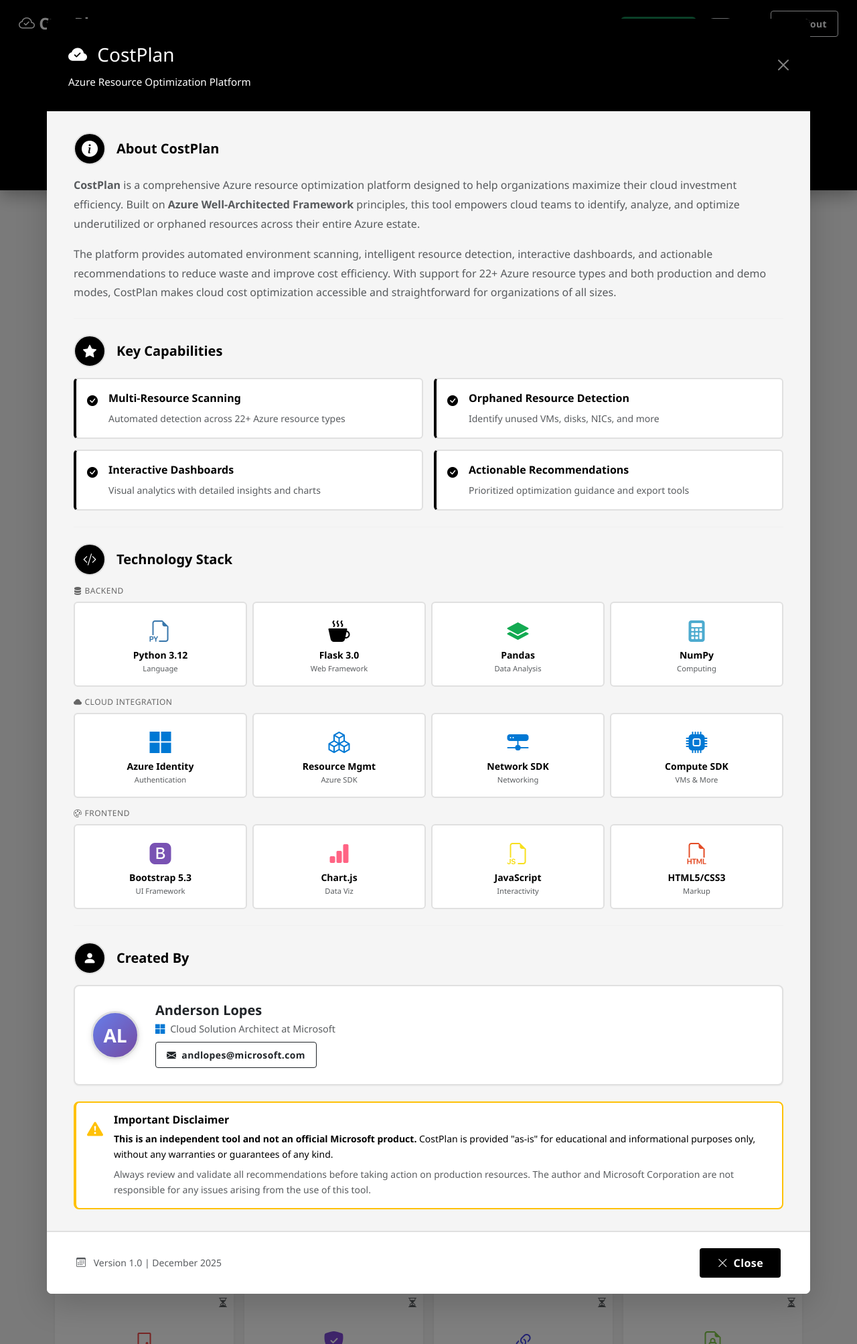
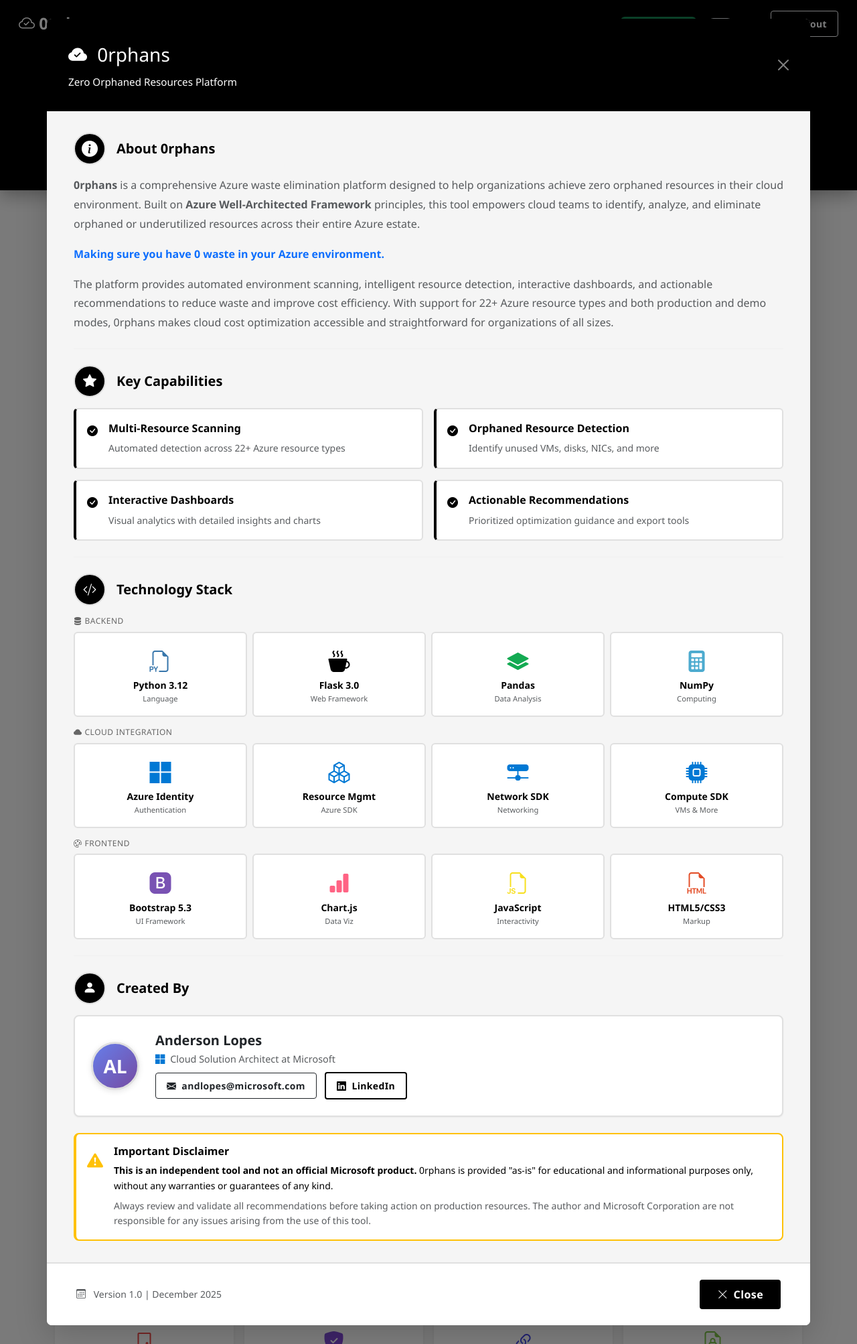
Before and after one commit to soaand01/azure0rphans, a Flask app: page / in a window 1280 px wide, after a click on "About". Shown: the whole page at 67% size. Run offline with Flask 3, Linux system fonts and the light colour scheme.

Commit message:
Updating to Orphans

```diff
--- a/app.py
+++ b/app.py
@@ -1,5 +1,5 @@
 """
-CostPlan
+0rphans
 Azure App Service Plans cost optimization analyzer
 """
 
--- a/demo_data_generator.py
+++ b/demo_data_generator.py
@@ -1,5 +1,5 @@
 """
-Demo Data Generator for Azure CostPlan
+Demo Data Generator for Azure 0rphans
 Generates realistic fake Azure resource data matching production structure EXACTLY
 """
 
--- a/static/css/style.css
+++ b/static/css/style.css
@@ -1,4 +1,4 @@
-/* Custom Styles for CostPlan Dashboard */
+/* Custom Styles for 0rphans Dashboard */
 
 :root {
     --primary-color: #000;
--- a/templates/base.html
+++ b/templates/base.html
@@ -3,7 +3,7 @@
 <head>
     <meta charset="UTF-8">
     <meta name="viewport" content="width=device-width, initial-scale=1.0">
-    <title>{% block title %}CostPlan{% endblock %}</title>
+    <title>{% block title %}0rphans{% endblock %}</title>
 
     <!-- Bootstrap 5 CSS -->
     <link href="https://cdn.jsdelivr.net/npm/bootstrap@5.3.2/dist/css/bootstrap.min.css" rel="stylesheet">
@@ -21,7 +21,7 @@
             <div class="d-flex align-items-center">
                 <a href="/" class="navbar-brand mb-0 h1 text-decoration-none">
                     <i class="bi bi-cloud-check"></i>
-                    CostPlan
+                    0rphans
                 </a>
                 {% block nav_links %}
                 <a href="/" class="btn btn-sm btn-outline-light ms-3">
@@ -63,9 +63,9 @@
                     <div>
                         <h3 class="modal-title mb-2" id="aboutModalLabel">
                             <i class="bi bi-cloud-check-fill me-2"></i>
-                            CostPlan
+                            0rphans
                         </h3>
-                        <p class="mb-0 opacity-90" style="font-size: 0.95rem;">Azure Resource Optimization Platform</p>
+                        <p class="mb-0 opacity-90" style="font-size: 0.95rem;">Zero Orphaned Resources Platform</p>
                     </div>
                     <button type="button" class="btn-close btn-close-white" data-bs-dismiss="modal" aria-label="Close"></button>
                 </div>
@@ -76,13 +76,16 @@
                             <div class="rounded-circle d-flex align-items-center justify-content-center me-3" style="width: 48px; height: 48px; background: #000; border: 2px solid #e0e0e0;">
                                 <i class="bi bi-info-circle-fill text-white fs-4"></i>
                             </div>
-                            <h5 class="mb-0 fw-bold">About CostPlan</h5>
+                            <h5 class="mb-0 fw-bold">About 0rphans</h5>
                         </div>
                         <p class="text-muted mb-3" style="line-height: 1.8;">
-                            <strong>CostPlan</strong> is a comprehensive Azure resource optimization platform designed to help organizations maximize their cloud investment efficiency. Built on <strong>Azure Well-Architected Framework</strong> principles, this tool empowers cloud teams to identify, analyze, and optimize underutilized or orphaned resources across their entire Azure estate.
+                            <strong>0rphans</strong> is a comprehensive Azure waste elimination platform designed to help organizations achieve zero orphaned resources in their cloud environment. Built on <strong>Azure Well-Architected Framework</strong> principles, this tool empowers cloud teams to identify, analyze, and eliminate orphaned or underutilized resources across their entire Azure estate.
+                        </p>
+                        <p class="text-primary fw-semibold mb-3" style="line-height: 1.8;">
+                            Making sure you have 0 waste in your Azure environment.
                         </p>
                         <p class="text-muted mb-0" style="line-height: 1.8;">
-                            The platform provides automated environment scanning, intelligent resource detection, interactive dashboards, and actionable recommendations to reduce waste and improve cost efficiency. With support for 22+ Azure resource types and both production and demo modes, CostPlan makes cloud cost optimization accessible and straightforward for organizations of all sizes.
+                            The platform provides automated environment scanning, intelligent resource detection, interactive dashboards, and actionable recommendations to reduce waste and improve cost efficiency. With support for 22+ Azure resource types and both production and demo modes, 0rphans makes cloud cost optimization accessible and straightforward for organizations of all sizes.
                         </p>
                     </div>
 
@@ -284,8 +287,11 @@
                                             Cloud Solution Architect at Microsoft
                                         </p>
                                         <p class="mb-0">
-                                            <a href="mailto:andlopes@microsoft.com" class="btn btn-sm btn-outline-dark">
+                                            <a href="mailto:andlopes@microsoft.com" class="btn btn-sm btn-outline-dark me-2">
                                                 <i class="bi bi-envelope-fill me-2"></i>andlopes@microsoft.com
+                                            </a>
+                                            <a href="https://www.linkedin.com/in/andersonsoaresl/" target="_blank" class="btn btn-sm btn-outline-primary">
+                                                <i class="bi bi-linkedin me-2"></i>LinkedIn
                                             </a>
                                         </p>
                                     </div>
@@ -301,7 +307,7 @@
                             <div>
                                 <h6 class="alert-heading fw-bold mb-2">Important Disclaimer</h6>
                                 <p class="mb-2 small">
-                                    <strong>This is an independent tool and not an official Microsoft product.</strong> CostPlan is provided "as-is" for educational and informational purposes only, without any warranties or guarantees of any kind.
+                                    <strong>This is an independent tool and not an official Microsoft product.</strong> 0rphans is provided "as-is" for educational and informational purposes only, without any warranties or guarantees of any kind.
                                 </p>
                                 <p class="mb-0 small text-muted">
                                     Always review and validate all recommendations before taking action on production resources. The author and Microsoft Corporation are not responsible for any issues arising from the use of this tool.
--- a/templates/dashboard.html
+++ b/templates/dashboard.html
@@ -3,7 +3,7 @@
 <head>
     <meta charset="UTF-8">
     <meta name="viewport" content="width=device-width, initial-scale=1.0">
-    <title>{{ resource_info.name }} - CostPlan</title>
+    <title>{{ resource_info.name }} - 0rphans</title>
 
     <!-- Bootstrap 5 CSS -->
     <link href="https://cdn.jsdelivr.net/npm/bootstrap@5.3.2/dist/css/bootstrap.min.css" rel="stylesheet">
--- a/templates/generic_dashboard.html
+++ b/templates/generic_dashboard.html
@@ -1,6 +1,6 @@
 {% extends "base.html" %}
 
-{% block title %}{{ resource_info.name }} - CostPlan{% endblock %}
+{% block title %}{{ resource_info.name }} - 0rphans{% endblock %}
 
 {% block nav_links %}
 <div class="text-white ms-3">
--- a/templates/home.html
+++ b/templates/home.html
@@ -1,6 +1,6 @@
 {% extends "base.html" %}
 
-{% block title %}CostPlan - Azure Cost Optimization{% endblock %}
+{% block title %}0rphans - Zero Waste Azure Resources{% endblock %}
 
 {% block nav_links %}
 <!-- Home page has no additional nav links -->
@@ -79,10 +79,10 @@
         <div class="container text-center">
             <h1 class="display-4 fw-bold mb-3">
                 <i class="bi bi-graph-up-arrow me-3"></i>
-                CostPlan
+                0rphans
             </h1>
             <p class="lead mb-4">
-                Improve your costs decisions in an easy way
+                Making sure you have 0 waste in your Azure environment
             </p>
             <p class="mb-0">
                 <i class="bi bi-shield-check me-2"></i>
@@ -94,7 +94,7 @@
     <!-- Overview Card -->
     <div class="container mb-5">
         <div class="text-center mb-5">
-            <h2 class="mb-3">Azure Cost Optimization Platform</h2>
+            <h2 class="mb-3">Zero Orphaned Resources Platform</h2>
             <p class="text-muted">Comprehensive cost analysis and optimization for all your Azure resources</p>
         </div>
 
@@ -199,7 +199,7 @@
                     <p class="mb-0">
                         <i class="bi bi-link-45deg"></i>
                         <a href="https://learn.microsoft.com/en-us/azure/well-architected/cost-optimization/principles" target="_blank" class="alert-link">
-                            Learn more about Azure Cost Optimization
+                            Learn more about eliminating waste in Azure
                         </a>
                     </p>
                 </div>
@@ -212,7 +212,7 @@
         <div class="container text-center">
             <p class="text-muted mb-0">
                 <i class="bi bi-cloud-check-fill me-2"></i>
-                CostPlan - Built with Flask, Pandas, and Bootstrap 5
+                0rphans - Built with Flask, Pandas, and Bootstrap 5
             </p>
         </div>
     </footer>
--- a/templates/overview.html
+++ b/templates/overview.html
@@ -1,6 +1,6 @@
 {% extends "base.html" %}
 
-{% block title %}Overview - CostPlan{% endblock %}
+{% block title %}Overview - 0rphans{% endblock %}
 
 {% block nav_links %}
 <span class="text-white ms-3">
```
Also changed, not shown: DEV_MODE.md (deleted, +0 -59 lines), README.md, 1 other file.
